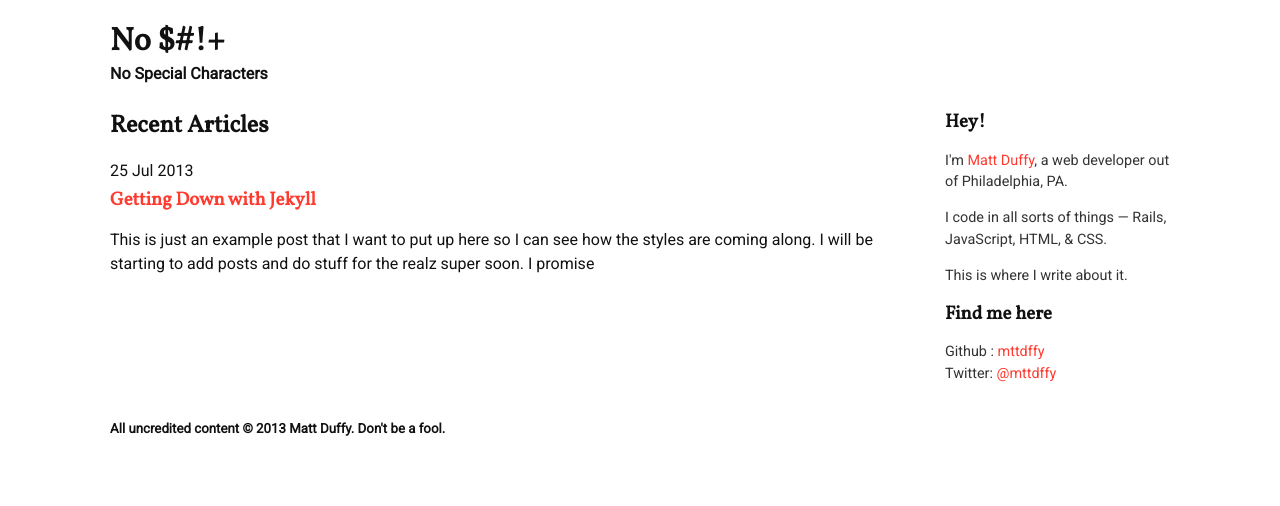
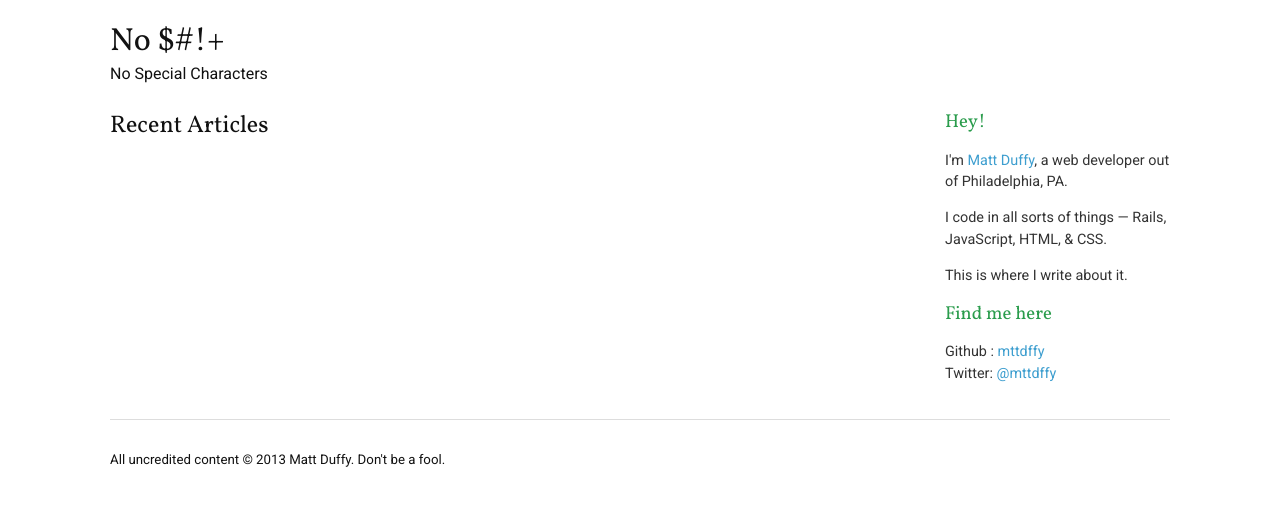
Before and after one commit to mttdffy/mttdffy.github.io, a Jekyll site: the page built from index.html, in a window 1280 px wide. Shown: the top 506 px of the page. Built offline with Jekyll 4.4.1, drawn with Linux system fonts in a browser that asks for light colours.

Commit message:
updates to styles

```diff
--- a/_posts/2013-07-25-getting-down-with-jekyll.markdown
+++ /dev/null
@@ -1,25 +0,0 @@
----
-layout: post
-title:  "Getting Down with Jekyll"
-date:   2013-07-25
-categories: jekyll
----
-
-This is just an example post that I want to put up here so I can see how the styles are coming along. I will be starting to add posts and do stuff for the realz super soon. I promise
-
-Look at all the codes!
-
-{% highlight ruby %}
-awesome_level = 0
-
-23.times do
-  awesome_level += Jekyll.be_awesome
-end
-
-puts awesome_level
-{% endhighlight %}
-
-Check out [Tamman][tamman], thats where I work! For some info on myself, head over to [my site][mttdffy] and read my bioooo.
-
-[tamman]: http://www.tammantech.com
-[mttdffy]: http://mttdffy.com
--- a/css/main.css
+++ b/css/main.css
@@ -30,10 +30,19 @@
 h1,h2,h3 {
   font-family: 'Vollkorn', serif;
   margin: 5px 0;
+  font-weight: normal;
+}
+
+h3 {
+  color: #2a9c4c;
+}
+
+h4,h5,h6 {
+  font-weight: normal;
 }
 
 a {
-  color: #ff3a2f;
+  color: #3d9ecf;
   text-decoration: none;
 }
 a:hover { text-decoration: underline; }
@@ -41,7 +50,7 @@
 h1 a {
   color: inherit;
 }
-h1 a:hover { text-decoration: none; color: #ff3a2f; }
+h1 a:hover { text-decoration: none; color: #3d9ecf; }
 
 p, li {
   line-height: 1.5em;
@@ -142,6 +151,17 @@
 }
 
 /* Post Styles */
+
+.post h3 {
+  margin-top: 20px;
+  padding-bottom: 10px;
+  border-bottom: 1px solid #DDD;
+}
+
+.postfooter {
+  margin: 40px 0 20px;
+}
+
 .meta {
   font-size: .85em;
 
@@ -155,3 +175,10 @@
 .category {
   font-style: italic;
 }
+
+/* Footer Styles*/
+footer {
+  margin: 20px 0;
+  padding-top: 10px;
+  border-top: 1px solid #DDD;
+}
```
Also changed, not shown: _layouts/post.html (+10 -2 lines), 1 other file.
